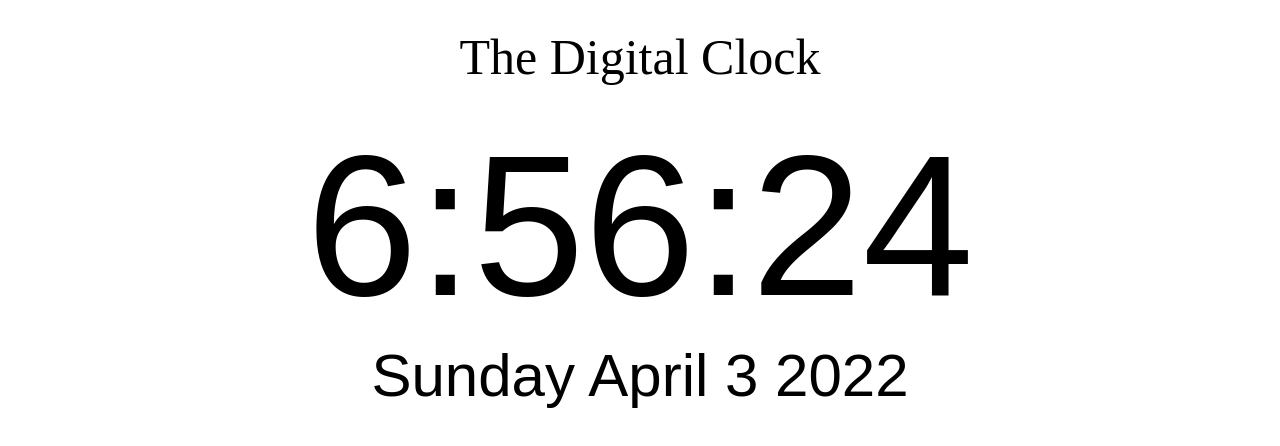
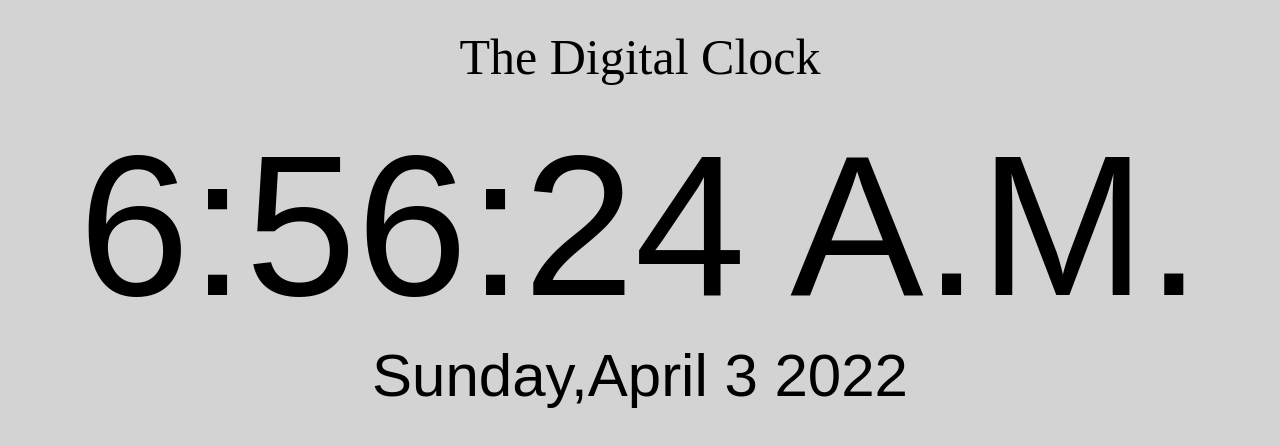
Before and after one commit to ajprado12/The-Digital-Clock, a plain HTML site: page index.html in a window 1280 px wide. Drawn offline with Linux system fonts and the light colour scheme.

Commit message:
AMPM added

```diff
--- a/index.html
+++ b/index.html
@@ -11,10 +11,10 @@
     <div class="container">The Digital Clock</div>
 
     <!-- Time -->
-    <div id="Clock" class="DIGI">Time</div>
+    <div id="Clock" class="DIGI"></div>
 
     <!-- Date -->
-    <div id="Date" class="DIGI">Date</div>
+    <div id="Date" class="DIGI"></div>
   </body>
   <script src="script.js"></script>
 </html>
--- a/script.js
+++ b/script.js
@@ -1,14 +1,3 @@
-//Time
-
-
-
-
-
-
-
-
-
-
 
 function Month (month){
     if (month==0){
@@ -48,6 +37,12 @@ function Month (month){
         return "December"
     }
 }
+
+
+
+
+
+
 function Day (day){
     if (day==0){
         return "Sunday"
@@ -71,21 +66,31 @@ function Day (day){
         return "Saturday"
     }
 }
+
+function ampm () {
+    if (hour = 0-11) {
+        return "A.M."
+    } else if (hour = 12-23) {
+        return "P.M."
+    }
+}
+
 //update real time
 function time () {
     //This sets both Date & Time
     var today = new Date;
 
 
-
     // We need to set time HH:MM:SS
     var hour = today.getHours();
     var minutes = today.getMinutes();
     var seconds = today.getSeconds();
+    var tod = ampm();
 
 
-    var currentTime = hour + ":" + minutes + ":" + seconds;
+    var currentTime = hour + ":" + minutes + ":" + seconds + " " + tod;
     document.getElementById("Clock").innerHTML=currentTime;
+
 
 
 
@@ -101,9 +106,8 @@ function time () {
     //strings for day
     var newDay = Day(day);
 
-
-
-    var now = newDay +" " +newMonth +" "+ date +" "+ year;
+    //new date
+    var now = newDay +"," + newMonth +" "+ date +" "+ year;
     document.getElementById("Date").innerHTML=now;
 
 
--- a/style.css
+++ b/style.css
@@ -1,3 +1,8 @@
+body {
+  background-color: lightgray;
+
+}
+
 .container {
   font-size: 50px;
   text-align: center;
@@ -18,4 +23,5 @@
 
 .digi {
   font-family: 'Orbitron', sans-serif;
+
 }
```
